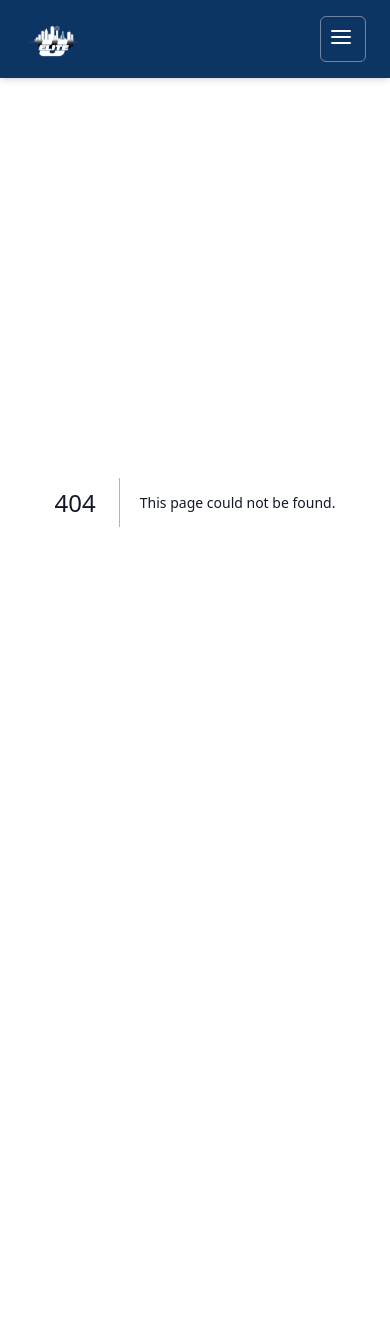
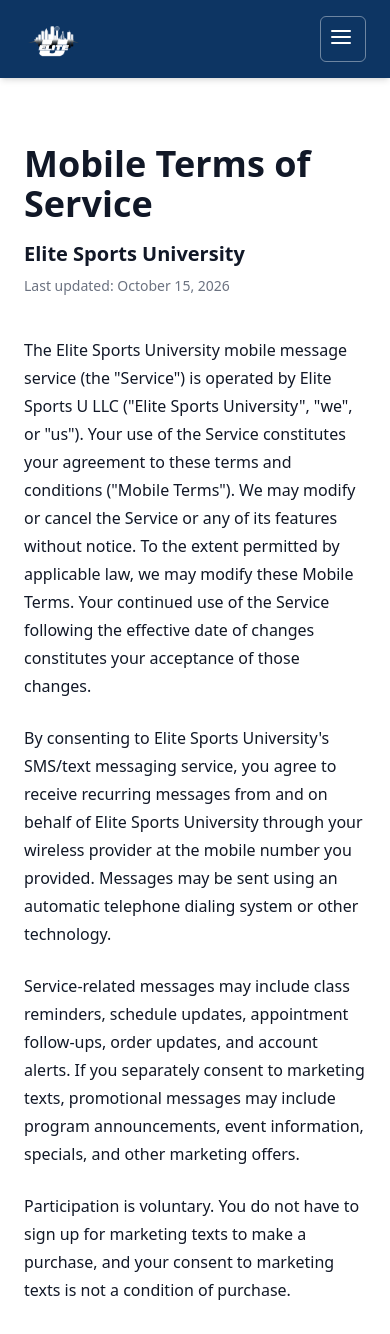
Before and after one commit to TexasTop22/elite-sports-u, a Next.js app: page /mobile-terms in a window 390 px wide. Before the commit this address had no page. Shown: the top 1334 px of the page. Before the commit the page ends 924 px from the top, so only its background shows below. Built offline with nearby package versions, Linux system fonts and the light colour scheme.

Commit message:
Add mobile messaging terms of service

```diff
--- /dev/null
+++ b/src/app/mobile-terms/page.tsx
@@ -0,0 +1,156 @@
+import type { Metadata } from "next";
+
+export const metadata: Metadata = {
+  title: "Mobile Terms of Service | Elite Sports University",
+  description: "Elite Sports University mobile messaging terms of service.",
+};
+
+export default function MobileTermsPage() {
+  return (
+    <main className="min-h-screen bg-white text-gray-900">
+      <article className="mx-auto max-w-4xl px-6 py-16">
+        <h1 className="mb-4 text-4xl font-bold">
+          Mobile Terms of Service
+        </h1>
+        <p className="mb-2 text-xl font-semibold">
+          Elite Sports University
+        </p>
+        <p className="mb-10 text-sm text-gray-500">
+          Last updated: October 15, 2026
+        </p>
+
+        <div className="space-y-6 leading-7">
+          <p>
+            The Elite Sports University mobile message service (the
+            &quot;Service&quot;) is operated by Elite Sports U LLC
+            (&quot;Elite Sports University&quot;, &quot;we&quot;, or
+            &quot;us&quot;). Your use of the Service constitutes your
+            agreement to these terms and conditions (&quot;Mobile
+            Terms&quot;). We may modify or cancel the Service or any of
+            its features without notice. To the extent permitted by
+            applicable law, we may modify these Mobile Terms. Your
+            continued use of the Service following the effective date
+            of changes constitutes your acceptance of those changes.
+          </p>
+
+          <p>
+            By consenting to Elite Sports University&apos;s SMS/text
+            messaging service, you agree to receive recurring messages
+            from and on behalf of Elite Sports University through your
+            wireless provider at the mobile number you provided.
+            Messages may be sent using an automatic telephone dialing
+            system or other technology.
+          </p>
+
+          <p>
+            Service-related messages may include class reminders,
+            schedule updates, appointment follow-ups, order updates,
+            and account alerts. If you separately consent to marketing
+            texts, promotional messages may include program
+            announcements, event information, specials, and other
+            marketing offers.
+          </p>
+
+          <p>
+            Participation is voluntary. You do not have to sign up for
+            marketing texts to make a purchase, and your consent to
+            marketing texts is not a condition of purchase.
+          </p>
+
+          <p>
+            We do not charge for the Service. Message frequency varies.
+            Message and data rates may apply. You are responsible for
+            charges imposed by your wireless provider. Check your
+            mobile plan and contact your provider for details.
+          </p>
+
+          <section>
+            <h2 className="mb-3 text-2xl font-semibold">
+              Opting out
+            </h2>
+            <p>
+              To unsubscribe, reply <strong>STOP</strong> to the number
+              from which you received our messages, or use the
+              unsubscribe link where available. You may receive a
+              one-time confirmation of your opt-out. No further
+              messages will be sent through that program unless you
+              subscribe again or initiate a new conversation.
+            </p>
+            <p className="mt-4">
+              If you subscribe to multiple Elite Sports University
+              messaging programs, you may need to opt out separately
+              from each program by following its instructions, except
+              where applicable law requires otherwise.
+            </p>
+          </section>
+
+          <section>
+            <h2 className="mb-3 text-2xl font-semibold">
+              Help and support
+            </h2>
+            <p>
+              Reply <strong>HELP</strong> to the number from which you
+              received our messages, or email{" "}
+              <a
+                href="mailto:elitesportsuniversity@gmail.com"
+                className="break-words text-blue-700 underline"
+              >
+                elitesportsuniversity@gmail.com
+              </a>
+              .
+            </p>
+          </section>
+
+          <section>
+            <h2 className="mb-3 text-2xl font-semibold">
+              Sending numbers and your mobile number
+            </h2>
+            <p>
+              We may change the telephone number or short code used
+              for the Service and will notify you of those changes.
+              Messages sent to a previously used number may not be
+              received. If you need assistance, contact us using the
+              support email above.
+            </p>
+            <p className="mt-4">
+              You agree to provide a valid mobile number. If your
+              number changes, notify us and subscribe using your new
+              number if you wish to continue receiving messages.
+            </p>
+          </section>
+
+          <section>
+            <h2 className="mb-3 text-2xl font-semibold">
+              Delivery and availability
+            </h2>
+            <p>
+              Wireless carriers are not liable for delayed or
+              undelivered messages. To the extent permitted by
+              applicable law, Elite Sports University is not liable
+              for failed, delayed, or misdirected delivery, errors in
+              messages, or actions taken in reliance on the Service.
+            </p>
+          </section>
+
+          <section>
+            <h2 className="mb-3 text-2xl font-semibold">
+              Privacy
+            </h2>
+            <p>
+              We respect your privacy. For information about how we
+              collect and use personal information, including mobile
+              information and messaging consent, please read our{" "}
+              <a
+                href="/privacy-policy"
+                className="text-blue-700 underline"
+              >
+                Privacy Policy
+              </a>
+              .
+            </p>
+          </section>
+        </div>
+      </article>
+    </main>
+  );
+}
```
